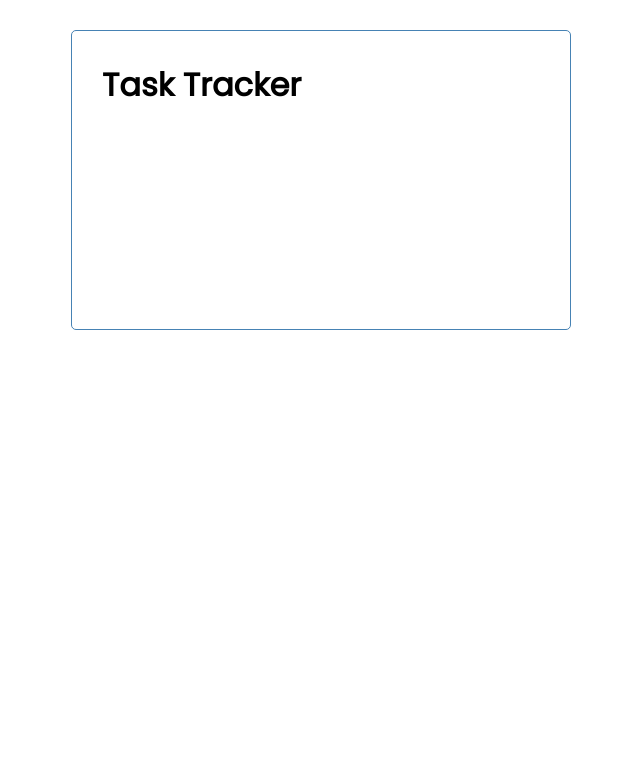
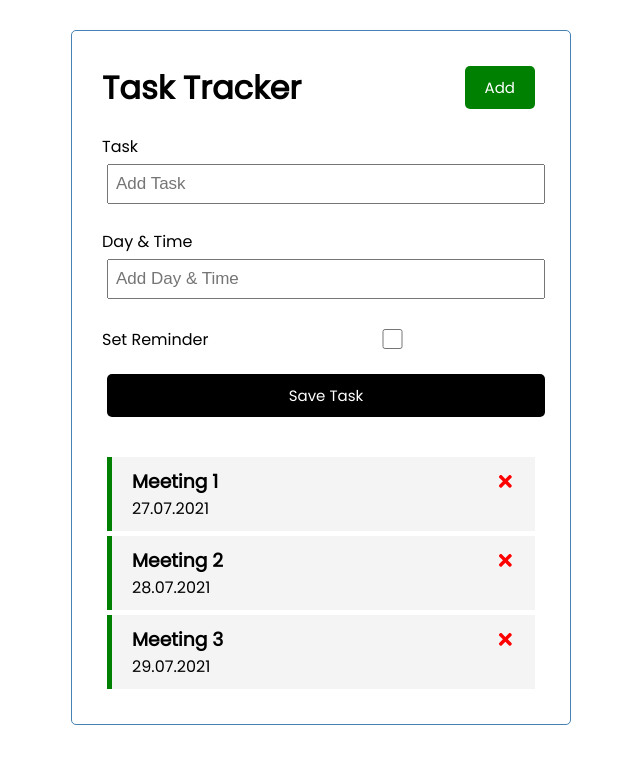
Before and after one commit to Manuel-Schmid/React-TaskTracker, a React (Create React App) app: page / in a window 1280 px wide. Shown: the top 764 px of the page, without its empty margins (319-959 px from the left). Built offline with nearby package versions, Linux system fonts and the light colour scheme.

Commit message:
added functionality: adding tasks, deleting tasks, toggling reminders, submitting

```diff
--- a/package.json
+++ b/package.json
@@ -8,6 +8,7 @@
     "@testing-library/user-event": "^12.8.3",
     "react": "^17.0.2",
     "react-dom": "^17.0.2",
+    "react-icons": "^4.2.0",
     "react-scripts": "4.0.3",
     "web-vitals": "^1.1.2"
   },
--- a/src/App.js
+++ b/src/App.js
@@ -1,9 +1,60 @@
+import { useState } from "react";
 import Header from "./components/Header";
+import Tasks from "./components/Tasks";
+import AddTask from "./components/AddTask";
 
 const App = () => {
+    const [tasks, setTasks] = useState([ // initial state, change would be made with 'setTasks()'
+        {
+            id: 1,
+            text: 'Meeting 1',
+            day: '27.07.2021',
+            reminder: true
+        },
+        {
+            id: 2,
+            text: 'Meeting 2',
+            day: '28.07.2021',
+            reminder: true
+        },
+        {
+            id: 3,
+            text: 'Meeting 3',
+            day: '29.07.2021',
+            reminder: true
+        },
+    ])
+
+    // Add Task
+    const addTask = (task) => {
+        const id = Math.floor(Math.random() * 10000) + 1
+        const newTask = {id, ...task}
+        setTasks([...tasks, newTask])
+    }
+
+    // Delete Task
+    const deleteTask = (id) => {
+        setTasks(tasks.filter((task) => task.id !== id))
+    }
+
+    // Toggle Reminder
+    const toggleReminder = (id) => {
+        setTasks(tasks.map((task) =>
+            task.id === id
+                ? { ...task, reminder: !task.reminder } // returns the same task as before but changes the reminder to the opposite
+                : task // returns the normal task
+        ))
+    }
+
+
     return (
         <div className="container">
             <Header />
+            <AddTask onAdd={addTask}/>
+            { (tasks.length > 0)
+                ? <Tasks tasks={tasks} onDelete={deleteTask} onToggle={toggleReminder}/> // if there is more than 0 tasks show the Task-list
+                : 'No Tasks To Show' // else show nothing
+            }
         </div>
     )
 }
--- /dev/null
+++ b/src/components/AddTask.js
@@ -0,0 +1,57 @@
+import { useState } from 'react'
+
+const AddTask = ({onAdd}) => {
+    const [text, setText] = useState('')
+    const [day, setDay] = useState('')
+    const [reminder, setReminder] = useState(false)
+
+    const onSubmit = (e) => {
+        e.preventDefault()
+
+        // validation
+        if (!text) {
+            alert('Please add a task')
+            return
+        }
+
+        onAdd({text, day, reminder})
+
+        setText('')
+        setDay('')
+        setReminder(false)
+
+    }
+
+    return (
+        <form className={'add-form'} onSubmit={onSubmit}>
+            <div className={'form-control'}>
+                <label> Task</label>
+                <input
+                    type={'text'}
+                    placeholder={'Add Task'}
+                    value={text}
+                    onChange={(e) => setText(e.target.value)}/> {/*sets the value according to the state, the 'onchange=...' sets the text in the state everytime you write anything  */}
+            </div>
+            <div className={'form-control'}>
+                <label> Day & Time</label>
+                <input
+                    type={'text'}
+                    placeholder={'Add Day & Time'}
+                    value={day}
+                    onChange={(e) => setDay(e.target.value)}/>
+            </div>
+            <div className={'form-control form-control-check'}>
+                <label> Set Reminder</label>
+                <input
+                    type={'checkbox'}
+                    checked={reminder}
+                    value={reminder}
+                    onChange={(e) => setReminder(e.currentTarget.checked)}/>
+            </div>
+
+            <input className={'btn btn-block'} type={'submit'} value={'Save Task'} />
+        </form>
+    )
+}
+
+export default AddTask
--- /dev/null
+++ b/src/components/Button.js
@@ -0,0 +1,21 @@
+import PropTypes from 'prop-types'
+
+const Button = ({color, text, onClick}) => { // übergabeparameter
+    return (
+        <button className='btn' style={{backgroundColor: color}} onClick={onClick}>
+            {text}
+        </button>
+    )
+}
+
+Button.defaultProbs = {
+    color: 'steelblue'
+}
+
+Button.propTypes = { // Übergabeparameter-Typen werden bestimmt
+    text: PropTypes.string,
+    color: PropTypes.string,
+    onClick: PropTypes.func
+}
+
+export default Button
--- a/src/components/Header.js
+++ b/src/components/Header.js
@@ -1,11 +1,16 @@
 import PropTypes from 'prop-types'
+import Button from "./Button";
 
 const Header = ({ title }) => {
+    const onClick = () => {
+        console.log('click')
+    }
+
     return (
-        <div>
+        <header className="header">
             <h1>{title}</h1>
-
-        </div>
+            <Button color={'green'} text={'Add'} onClick={onClick} /> {/* Button-component mit Übergabeparametern*/}
+        </header>
     )
 }
 
--- /dev/null
+++ b/src/components/Task.js
@@ -0,0 +1,15 @@
+import {FaTimes} from "react-icons/fa";
+
+const Task = ({task, onDelete, onToggle}) => {
+    return (
+        <div className={`task ${task.reminder ? 'reminder' : ''}`} onDoubleClick={() => onToggle(task.id)}> {/* if the reminder is true, add the class 'reminder'*/}
+            <h3>
+                {task.text}
+                <FaTimes style={{ color: 'red', cursor: 'pointer'}} onClick={() => onDelete(task.id)}/>
+            </h3>
+            <p>{task.day}</p>
+        </div>
+    )
+}
+
+export default Task
--- /dev/null
+++ b/src/components/Tasks.js
@@ -0,0 +1,15 @@
+import Task from "./Task";
+
+const Tasks = ({tasks, onDelete, onToggle}) => {
+    return (
+        <>
+            {
+                tasks.map((task) => (
+                    <Task key={task.id} task={task} onDelete={onDelete} onToggle={onToggle}/>
+                ))
+            }
+        </>
+    )
+}
+
+export default Tasks
```
Also changed, not shown: 1 other file (tests, documents, lock files or other folders).
